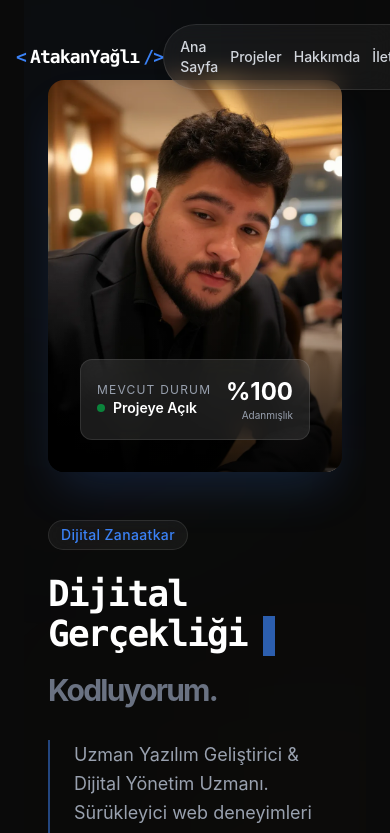
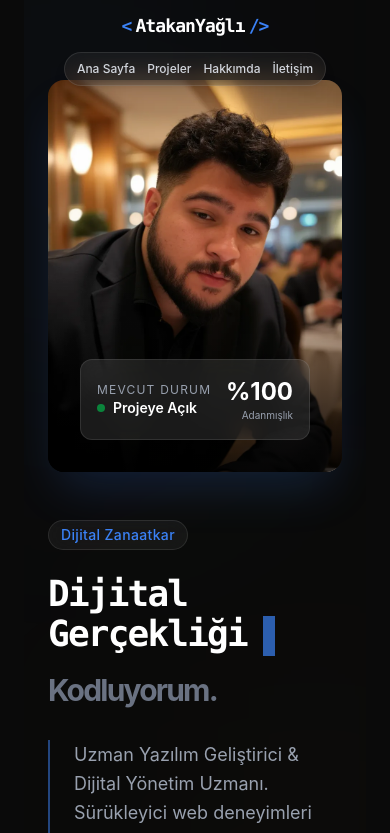
Before and after one commit to Rwin74/portfolio, a React (Vite) app: page / in a window 390 px wide. Shown: the top 833 px of the page. Built offline with nearby package versions, Linux system fonts and the light colour scheme.

Commit message:
Fix mobile navbar layout issues

```diff
--- a/src/components/Navbar.jsx
+++ b/src/components/Navbar.jsx
@@ -58,15 +58,15 @@ const Navbar = () => {
             }}
             animate={hidden ? "hidden" : "visible"}
             transition={{ duration: 0.35, ease: "easeInOut" }}
-            className="fixed top-0 left-0 right-0 z-50 flex justify-between items-center px-4 md:px-12 py-6 pointer-events-none"
+            className="fixed top-0 left-0 right-0 z-50 flex flex-col md:flex-row justify-between items-center px-4 md:px-12 py-3 md:py-6 gap-3 md:gap-0 pointer-events-none"
         >
             <BrandName />
 
-            <nav className="pointer-events-auto bg-white/5 border border-white/10 rounded-full px-4 md:px-6 py-3 flex gap-3 md:gap-6 items-center shadow-lg backdrop-blur-md">
-                <a href="#hero" className="text-sm font-medium text-gray-300 hover:text-white transition-colors">Ana Sayfa</a>
-                <a href="#projects" className="text-sm font-medium text-gray-300 hover:text-white transition-colors">Projeler</a>
-                <a href="#about" className="text-sm font-medium text-gray-300 hover:text-white transition-colors">Hakkımda</a>
-                <a href="#contact" className="text-sm font-medium text-gray-300 hover:text-white transition-colors">İletişim</a>
+            <nav className="pointer-events-auto bg-white/5 border border-white/10 rounded-full px-3 md:px-6 py-2 md:py-3 flex gap-3 md:gap-6 items-center shadow-lg backdrop-blur-md">
+                <a href="#hero" className="text-xs md:text-sm font-medium text-gray-300 hover:text-white transition-colors whitespace-nowrap">Ana Sayfa</a>
+                <a href="#projects" className="text-xs md:text-sm font-medium text-gray-300 hover:text-white transition-colors whitespace-nowrap">Projeler</a>
+                <a href="#about" className="text-xs md:text-sm font-medium text-gray-300 hover:text-white transition-colors whitespace-nowrap">Hakkımda</a>
+                <a href="#contact" className="text-xs md:text-sm font-medium text-gray-300 hover:text-white transition-colors whitespace-nowrap">İletişim</a>
             </nav>
 
             {/* Empty div for balancing if needed, or maybe a small CTA later */}
```
